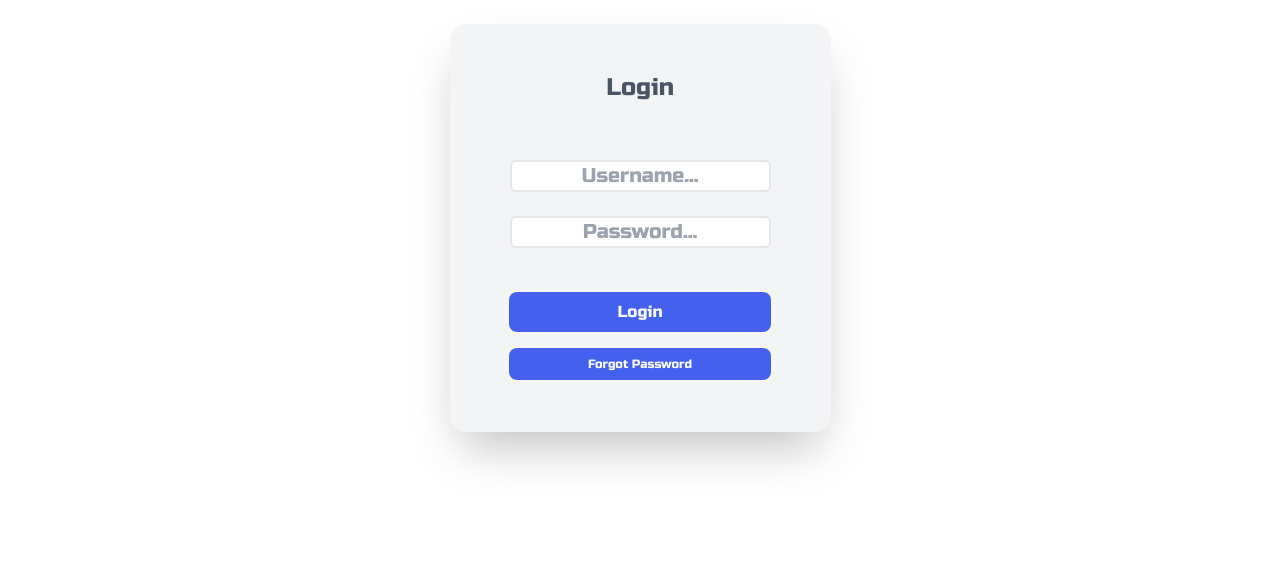
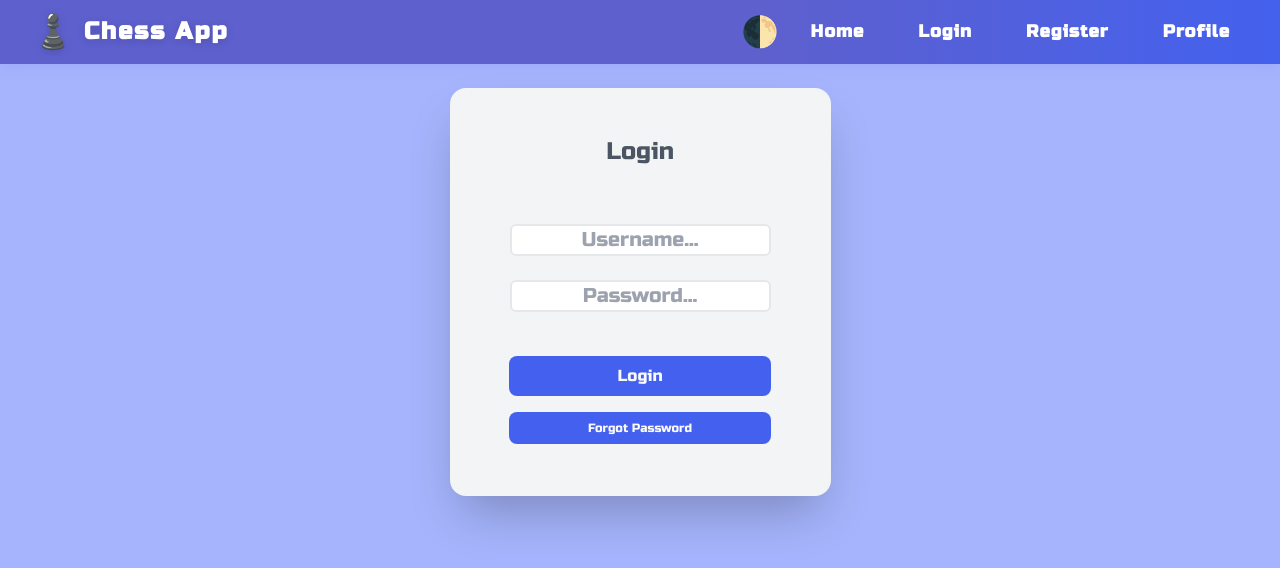
Before and after one commit to omkarsp/chess-app, an Angular app: page /login in a window 1280 px wide. Shown: the top 568 px of the page. Built offline with nearby package versions, Linux system fonts and the light colour scheme.

Commit message:
refactor: clean up component files and improve structure for better maintainability

```diff
--- a/src/app/app.component.ts
+++ b/src/app/app.component.ts
@@ -1,12 +1,10 @@
 import { Component, NgModule } from '@angular/core';
 import { RouterOutlet } from '@angular/router';
-import { HomeComponent } from './home/home.component';
-import { HeaderComponent } from "./components/header/header.component";
 
 @Component({
   selector: 'app-root',
   standalone: true,
-  imports: [RouterOutlet, HeaderComponent],
+  imports: [RouterOutlet],
   templateUrl: './app.component.html',
   styleUrl: './app.component.scss'
 })
--- a/src/app/app.routes.ts
+++ b/src/app/app.routes.ts
@@ -1,28 +1,46 @@
 import { Routes } from '@angular/router';
-import { AuthGuardService } from './services/fake-auth/auth-guard/auth-guard.service';
+// import { AuthGuardService } from './services/fake-auth/auth-guard/auth-guard.service';
+import { HomeComponent } from './home/home.component';
+import { PlayMenuComponent } from './components/play-menu/play-menu.component';
+import { LoginComponent } from './components/auth/login/login.component';
+import { RegisterComponent } from './components/auth/register/register.component';
+import { ProfileComponent } from './components/profile/profile.component';
+import { ForgotPasswordComponent } from './components/auth/forgot-password/forgot-password.component';
 
 export const routes: Routes = [
+    // {
+    //     path: '',
+    //     pathMatch: 'full',
+    //     loadComponent: () => import('./home/home.component').then(m => m.HomeComponent)
+    // },
+    // {
+    //     path: "login",
+    //     loadComponent: () => import('./components/auth/login/login.component').then(m => m.LoginComponent)
+
+    // },
+    // {
+    //     path: 'register',
+    //     loadComponent: () => import('./components/auth/register/register.component').then(m => m.RegisterComponent)
+    // },
+    // {
+    //     path: 'profile',
+    //     loadComponent: () => import('./components/profile/profile.component').then(m => m.ProfileComponent),
+    //     canActivate: [AuthGuardService]
+    // },
+    // {
+    //     path: 'forgot-password',
+    //     loadComponent: () =>  import('./components/auth/forgot-password/forgot-password.component').then(m => m.ForgotPasswordComponent)
+    // },
     {
-        path: '',
-        pathMatch: 'full',
-        loadComponent: () => import('./home/home.component').then(m => m.HomeComponent)
-    },
-    {
-        path: "login",
-        loadComponent: () => import('./components/auth/login/login.component').then(m => m.LoginComponent)
-
-    },
-    {
-        path: 'register',
-        loadComponent: () => import('./components/auth/register/register.component').then(m => m.RegisterComponent)
-    },
-    {
-        path: 'profile',
-        loadComponent: () => import('./components/profile/profile.component').then(m => m.ProfileComponent),
-        canActivate: [AuthGuardService]
-    },
-    {
-        path: 'forgot-password',
-        loadComponent: () =>  import('./components/auth/forgot-password/forgot-password.component').then(m => m.ForgotPasswordComponent)
+        path:'',
+        component:HomeComponent,
+        children:[
+            {path: '', component: PlayMenuComponent},
+            {path: 'play-menu', component: PlayMenuComponent},
+            {path: 'login', component: LoginComponent},
+            {path: 'register', component: RegisterComponent},
+            {path: 'profile', component: ProfileComponent},
+            {path: 'forgot-password', component: ForgotPasswordComponent}
+        ]
     }
 ];
--- a/src/app/components/auth/register/register.component.ts
+++ b/src/app/components/auth/register/register.component.ts
@@ -4,7 +4,7 @@ import { HeaderComponent } from '../../header/header.component';
 @Component({
   selector: 'app-register',
   standalone: true,
-  imports: [HeaderComponent],
+  imports: [],
   templateUrl: './register.component.html',
   styleUrls: ['./register.component.scss']
 })
--- a/src/app/components/header/header.component.html
+++ b/src/app/components/header/header.component.html
@@ -1,18 +1,13 @@
 <header class="header-bar">
-  <div (click)="selectSection('app-play-menu')" class="header-title">
+  <div class="header-title">
     <span class="chess-logo">♟️</span>
-    <span class="site-name" routerLink="/">Chess App</span>
+    <span class="site-name" routerLink="/play-menu">Chess App</span>
   </div>
   <nav class="header-nav">
     <button (click)="toggleDarkMode()" class="flex m-auto text-2xl scale-125 hover:scale-150 duration-100">🌓</button>
-    <!-- <a routerLink="/">Home</a>
+    <a routerLink="/play-menu">Home</a>
     <a routerLink="/login">Login</a>
     <a routerLink="/register">Register</a>
-    <a routerLink="/profile">Profile</a> -->
-
-    <a (click)="selectSection('app-play-menu')">Home</a>
-    <a (click)="selectSection('app-login')">Login</a>
-    <a (click)="selectSection('app-register')">Register</a>
-    <a (click)="selectSection('app-profile')">Profile</a>
+    <a routerLink="/profile">Profile</a>
   </nav>
 </header>
--- a/src/app/components/header/header.component.ts
+++ b/src/app/components/header/header.component.ts
@@ -1,23 +1,20 @@
 import { Component, EventEmitter, Output } from '@angular/core';
-import { RouterLink, RouterModule } from '@angular/router';
+import { RouterLink } from '@angular/router';
 
 @Component({
   selector: 'app-header',
   standalone: true,
-  imports: [RouterModule, RouterLink],
+  imports: [RouterLink],
   templateUrl: './header.component.html',
   styleUrls: ['./header.component.scss']
 })
 
 export class HeaderComponent {
+
   @Output() sectionChange = new EventEmitter<string>();
 
   toggleDarkMode(){
     document.documentElement.classList.toggle('dark');
   }
 
-  selectSection(section: string) {
-    this.sectionChange.emit(section);
-    console.log(section);
-  }
 }
--- a/src/app/home/home.component.html
+++ b/src/app/home/home.component.html
@@ -1,7 +1,4 @@
 <div class="min-h-screen bg-indigo-300">
-    <app-header (sectionChange)="setSection($event)" ></app-header>
-    <app-play-menu *ngIf="activeSection === 'app-play-menu'"></app-play-menu>
-    <app-profile *ngIf="activeSection === 'app-profile'"></app-profile>
-    <app-login *ngIf="activeSection === 'app-login'"></app-login>
-    <app-register *ngIf="activeSection === 'app-register'"></app-register>
+    <app-header />
+    <router-outlet></router-outlet>
 </div>
--- a/src/app/home/home.component.ts
+++ b/src/app/home/home.component.ts
@@ -1,24 +1,15 @@
-import { Component, OnInit } from '@angular/core';
-import { PlayMenuComponent } from "../components/play-menu/play-menu.component";
-import { HeaderComponent } from "../components/header/header.component";
-import { ProfileComponent } from "../components/profile/profile.component";
-import { LoginComponent } from "../components/auth/login/login.component";
-import { RegisterComponent } from "../components/auth/register/register.component";
-import { NgIf } from '@angular/common';
+import { Component } from '@angular/core';
+import { RouterModule } from '@angular/router';
+import { HeaderComponent } from '../components/header/header.component';
 
 @Component({
   selector: 'app-home',
   standalone: true,
-  imports: [PlayMenuComponent, HeaderComponent, ProfileComponent, LoginComponent, RegisterComponent, NgIf],
+  imports: [HeaderComponent, RouterModule],
   templateUrl: './home.component.html',
   styleUrls: ['./home.component.scss']
 })
 
 export class HomeComponent {
 
-  activeSection: string = 'app-play-menu';
-
-  setSection(section: string){
-    this.activeSection = section;
-  }
 }
```
